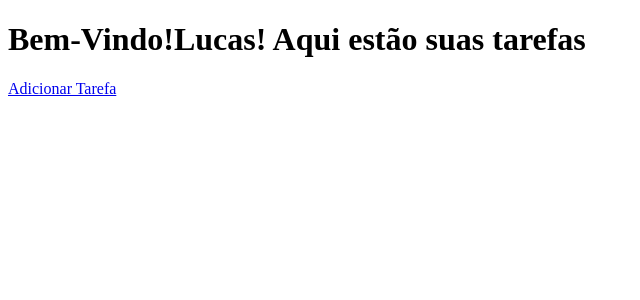
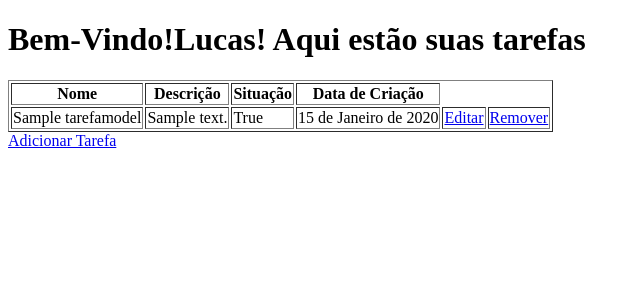
Before and after one commit to Lucasvieirar/Gerenciador-Tarefas-Django, a Django app: page /tarefas/ in a window 1280 px wide. Shown: the top 300 px of the page, without its empty margins (0-640 px from the left). Run offline with Django 5.2, Linux system fonts and the light colour scheme; tables that the repository leaves empty hold one stand-in row (values such as "Sample post").

Commit message:
cria excluir e editar

```diff
--- a/projeto/settings.py
+++ b/projeto/settings.py
@@ -111,9 +111,9 @@ AUTH_PASSWORD_VALIDATORS = [
 # Internationalization
 # https://docs.djangoproject.com/en/6.0/topics/i18n/
 
-LANGUAGE_CODE = "en-us"
+LANGUAGE_CODE = "pt-br"
 
-TIME_ZONE = "UTC"
+TIME_ZONE = "America/Sao_Paulo"
 
 USE_I18N = True
 
--- a/tarefas/urls.py
+++ b/tarefas/urls.py
@@ -5,6 +5,9 @@ app_name = "tarefas"
 
 urlpatterns =[
     path("", views.tarefas_home, name="home"),
-    path("adicionar/", views.tarefas_adicionar, name="adicionar" )
+    path("adicionar/", views.tarefas_adicionar, name="adicionar" ),
+    path("remover/<int:id>", views.tarefas_remover, name="remover"),
+    path("editar/<int:id>", views.tarefas_editar, name='editar')
+
 
 ]
--- a/tarefas/views.py
+++ b/tarefas/views.py
@@ -1,11 +1,13 @@
-from django.shortcuts import render, redirect
+from django.shortcuts import render, redirect, get_object_or_404
 
 from .forms import  TarefaForm
+from .models import TarefaModel
 from django.http import HttpRequest
 
 def tarefas_home(request):
     contexto = {
-        "nome": "Lucas"
+        "nome": "Lucas",
+        "tarefas":TarefaModel.objects.all()
     }
     return  render(request,'tarefas/home.html', contexto)
 
@@ -20,3 +22,16 @@ def tarefas_adicionar(request:HttpRequest):
         "form": TarefaForm
     }
     return render(request, 'tarefas/adicionar.html', contexto)
+
+def tarefas_remover(request: HttpRequest, id):
+    tarefa = get_object_or_404(TarefaModel, id=id)
+    tarefa.delete()
+    return redirect("tarefas:home")
+
+def tarefas_editar(request:HttpRequest, id):
+    tarefa = get_object_or_404(TarefaModel, id =id)
+    formulario =TarefaForm(instance=tarefa)
+    context={
+        'form':formulario
+    }
+    return render(request, 'tarefas/editar.html', context)
--- a/templates/tarefas/home.html
+++ b/templates/tarefas/home.html
@@ -7,6 +7,26 @@
     </head>
     <body>
         <h1>Bem-Vindo!{{nome}}! Aqui estão suas tarefas </h1>
+        <table border="1">
+            <thead>
+                <th>Nome</th>
+                <th>Descrição</th>
+                <th>Situação</th>
+                <th>Data de Criação</th>
+            </thead>
+            <tbody>
+                {%for tarefa in tarefas %}
+                    <tr>
+                        <td>{{tarefa.nome}}</td>
+                        <td>{{tarefa.descricao}}</td>
+                        <td>{{tarefa.completo}}</td>
+                        <td>{{tarefa.data_criacao}}</td>
+                        <td><a href="{% url 'tarefas:editar' tarefa.id %}">Editar</a></td>
+                        <td><a href="{% url 'tarefas:remover' tarefa.id %}">Remover</a> </td>
+                    </tr>
+                {% endfor %}
+            </tbody>
+        </table>
         <a href="{% url 'tarefas:adicionar' %}"> Adicionar Tarefa</a>
     </body>
 </html>
```
Also changed, not shown: templates/tarefas/editar.html (added, +16 -0 lines), templates/tarefas/a.html (deleted).
